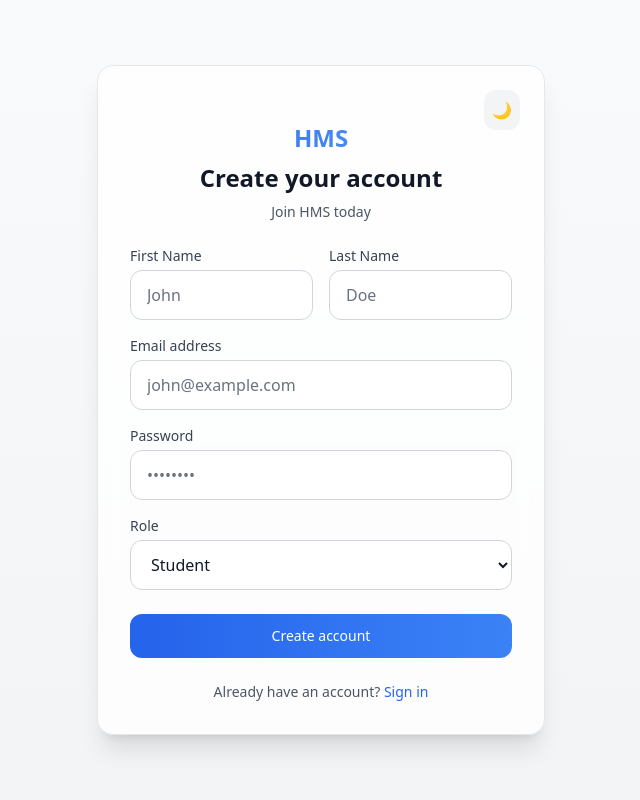
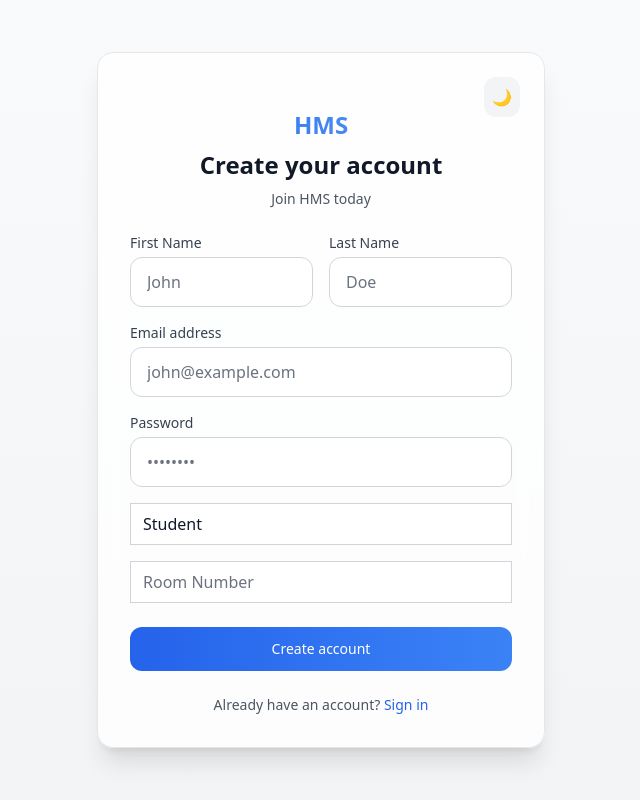
Before and after one commit to iamshivam0/hostel_frontend, a Next.js app: page /register in a window 1280 px wide. Shown: the whole page, without its empty margins (319-959 px from the left). Built offline with nearby package versions, Linux system fonts and the light colour scheme.

Commit message:
add room number input for student role in registration form

```diff
--- a/app/register/page.tsx
+++ b/app/register/page.tsx
@@ -5,14 +5,24 @@ import { useRouter } from "next/navigation";
 import Link from "next/link";
 import { useTheme } from "../providers/theme-provider";
 
+interface FormData {
+  email: string;
+  password: string;
+  firstName: string;
+  lastName: string;
+  role: string;
+  roomNumber?: string;
+}
+
 export default function RegisterPage() {
   const router = useRouter();
-  const [formData, setFormData] = useState({
+  const [formData, setFormData] = useState<FormData>({
     email: "",
     password: "",
     firstName: "",
     lastName: "",
     role: "student",
+    roomNumber: "",
   });
   const [error, setError] = useState("");
   const [loading, setLoading] = useState(false);
@@ -195,26 +205,39 @@ export default function RegisterPage() {
               </div>
 
               <div>
-                <label
-                  htmlFor="role"
-                  className="block text-sm font-medium text-gray-700 dark:text-gray-300 mb-1"
-                >
+                <label htmlFor="role" className="sr-only">
                   Role
                 </label>
                 <select
                   id="role"
                   name="role"
-                  required
-                  className="w-full px-4 py-3 rounded-xl border border-gray-300 dark:border-gray-600 bg-white dark:bg-gray-800 text-gray-900 dark:text-white focus:ring-2 focus:ring-blue-500 focus:border-transparent transition-colors duration-200"
                   value={formData.role}
                   onChange={handleChange}
-                  disabled={loading}
+                  className="appearance-none rounded-lg relative block w-full px-3 py-2 border border-gray-300 dark:border-gray-600 placeholder-gray-500 dark:placeholder-gray-400 text-gray-900 dark:text-white bg-white dark:bg-gray-700 focus:outline-none focus:ring-2 focus:ring-blue-500 focus:border-blue-500"
                 >
                   <option value="student">Student</option>
                   <option value="staff">Staff</option>
                   <option value="parent">Parent</option>
                 </select>
               </div>
+
+              {formData.role === "student" && (
+                <div>
+                  <label htmlFor="roomNumber" className="sr-only">
+                    Room Number
+                  </label>
+                  <input
+                    id="roomNumber"
+                    name="roomNumber"
+                    type="text"
+                    required
+                    className="appearance-none rounded-lg relative block w-full px-3 py-2 border border-gray-300 dark:border-gray-600 placeholder-gray-500 dark:placeholder-gray-400 text-gray-900 dark:text-white bg-white dark:bg-gray-700 focus:outline-none focus:ring-2 focus:ring-blue-500 focus:border-blue-500"
+                    placeholder="Room Number"
+                    value={formData.roomNumber}
+                    onChange={handleChange}
+                  />
+                </div>
+              )}
             </div>
 
             <button
```
